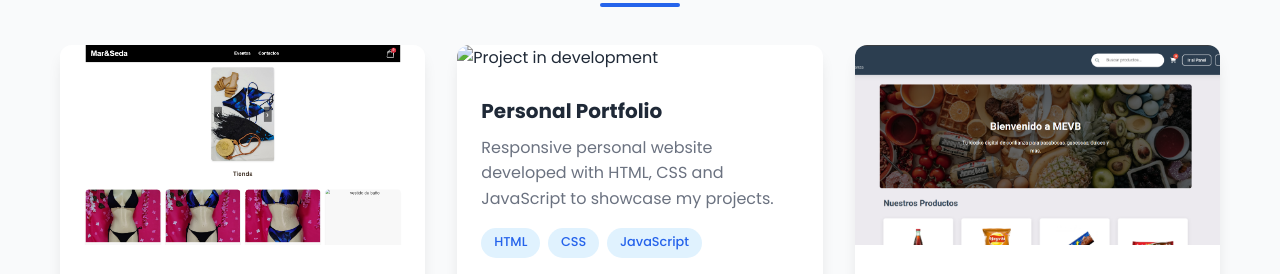
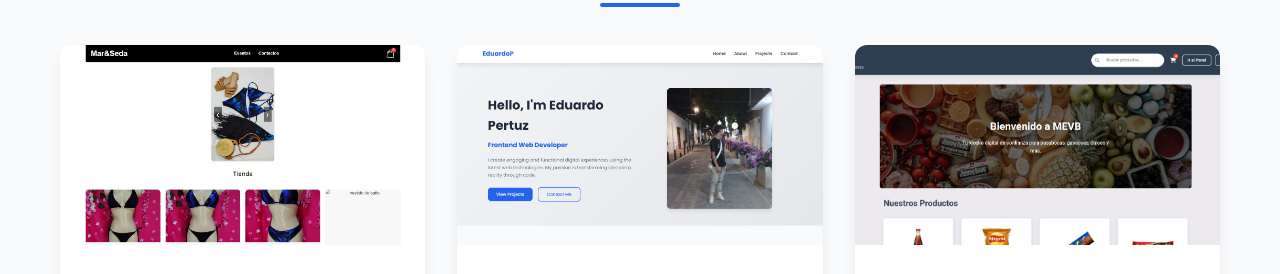
Before and after one commit to eduardopertuz1712/Prueba_M2, a plain HTML site: page index.html in a window 1280 px wide. Shown: the part 1638-1912 px from the top of the page. Drawn offline with Linux system fonts and the light colour scheme.

Commit message:
Update index.html

```diff
--- a/index.html
+++ b/index.html
@@ -136,7 +136,7 @@
                 </div>
 
                 <div class="project-card">
-                    <img src="/imagenes/ft proyecto.png" alt="Project in development" class="project-img">
+                    <img src="/imagenes/ftproyecto.png" alt="Project in development" class="project-img">
                     <div class="project-content">
                         <h3 class="project-title">Personal Portfolio</h3>
                         <p class="project-description">
```
